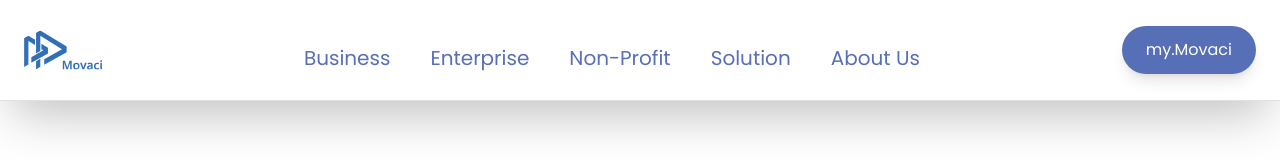
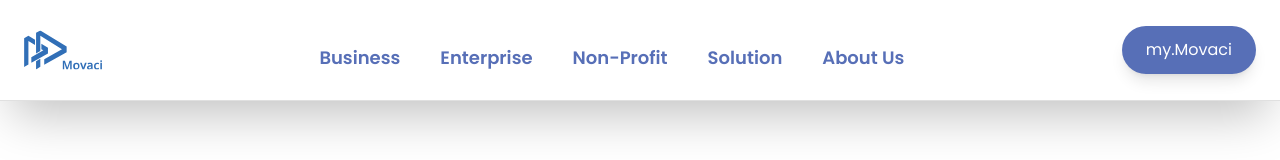
Before and after one commit to DnopPondz/movaci-com, a Nuxt app: page / in a window 1280 px wide. Shown: the top 160 px of the page. Built offline with nearby package versions, Linux system fonts and the light colour scheme.

Commit message:
fix navbar text size and text on landing page

```diff
--- a/components/layout/Home/Multinational.vue
+++ b/components/layout/Home/Multinational.vue
@@ -3,9 +3,9 @@
 
 
     <div class="flex flex-col items-start justify-center md:pl-[100px] lg:pl-[150px] xl:pl-[300px]">
-        <h1  class="text-xl md:text-3xl lg:text-4xl xl:text-5xl text-[#245184] font-bold semibold  "><span class="text-[#245184]  "> ― </span> Multinational Experience</h1>
-        <h2 class="text-2xl md:text-3xl lg:text-4xl xl:text-5xl  font-bold semibold  ">Defending cyber-threats</h2>
-        <h2 class="text-2xl md:text-3xl lg:text-4xl xl:text-5xl  font-bold semibold  ">with <span class="text-[#245184]">borderless technology</span></h2>
+        <h1  class="text-xl md:text-2xl lg:text-3xl xl:text-4xl text-[#245184] font-bold semibold  pb-5"><span class="text-[#245184]  "> ― </span> Multinational Experience</h1>
+        <h2 class="text-xl md:text-2xl lg:text-3xl xl:text-4xl  font-bold semibold  ">Defending cyber-threats</h2>
+        <h2 class="text-xl md:text-2xl lg:text-3xl xl:text-4xl  font-bold semibold  ">with <span class="text-[#245184]">borderless technology</span></h2>
     </div>
 
     <div class="flex  items-center justify-center py-10">
--- a/components/layout/Navbar.vue
+++ b/components/layout/Navbar.vue
@@ -1,6 +1,6 @@
 <template>
   <nav
-    class="xl:bg-white md:bg-white bg-[#576fb7] fixed w-full z-20 top-0 start-0 border-b border-gray-200 shadow-2xl"
+    class="xl:bg-white md:bg-white bg-[#576fb7] fixed w-full z-30 top-0 start-0 border-b border-gray-200 shadow-2xl"
   >
     <div
       class="max-w-screen-2xl flex flex-wrap items-center justify-between mx-auto px-6 md:px-10 py-4"
@@ -57,7 +57,7 @@
         class="w-full md:flex md:w-auto md:order-1 "
       >
         <ul
-          class="flex bg-white flex-col p-4 md:p-0 mt-4 text-xl font-medium md:space-x-2 md:flex-row md:mt-0 md:border-0 rounded-lg  "
+          class="flex bg-white flex-col p-4 md:p-0 mt-4 text-lg font-semibold  md:space-x-2 md:flex-row md:mt-0 md:border-0 rounded-lg  "
         >
           <li>
             <NuxtLink
```
